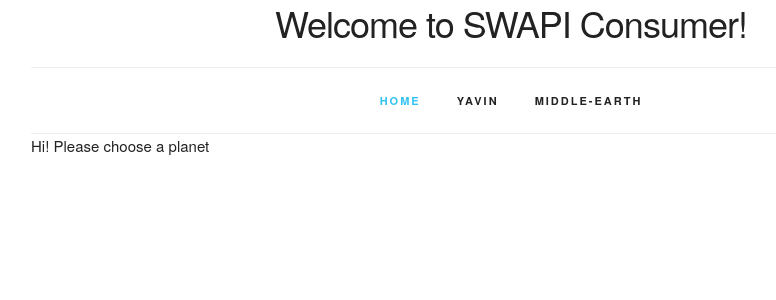
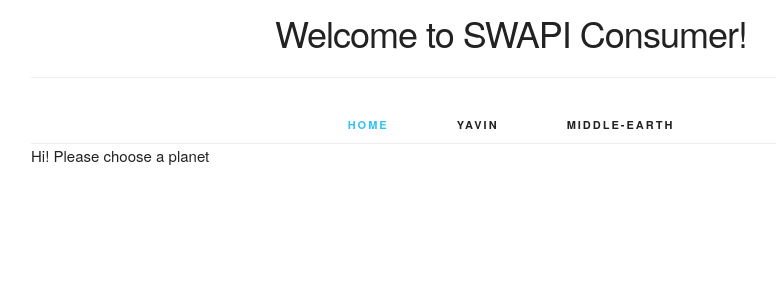
Before and after one commit to krzykus/SWAPI-consumer, a React (Create React App) app: page / in a window 1280 px wide. Shown: the top 300 px of the page, without its empty margins (129-905 px from the left). Built offline with nearby package versions, Linux system fonts and the light colour scheme.

Commit message:
Styling, move navigation to it's own component

```diff
--- a/public/index.html
+++ b/public/index.html
@@ -30,7 +30,7 @@
   </head>
   <body>
     <noscript>You need to enable JavaScript to run this app.</noscript>
-    <div id="root" class="container"></div>
+    <div id="root"></div>
     <!--
       This HTML file is a template.
       If you open it directly in the browser, you will see an empty page.
--- a/src/App.css
+++ b/src/App.css
@@ -1,8 +1,53 @@
+.App.container {
+  margin-top: 1rem;
+}
+
 /* Nav css */
+.desktop {
+  display:none;
+}
+.mobile {
+  display:block;
+}
+.navbar {
+  overflow: hidden;
+  position: relative;
+}
+.navbar-list {
+  display: none;
+  list-style: none;
+}
+.navbar-link {
+  color: black;
+  padding: 14px 16px;
+  text-decoration: none;
+  font-size: 17px;
+  display: block;
+}
+.navbar-link.active {
+  color: #33C3F0;
+}
+.navbar-list a:hover {
+  background-color: #33C3F0;
+  color: black;
+}
+
+h3 {
+  text-align: center;
+}
+@media (max-width: 749px) {
+  .navbar.mobile {
+    background-color: #eae9ea;
+    border-bottom: #dad9da 1px solid;
+  }
+  .navbar-link {
+    padding: 7px 0;
+  }
+  .navbar-list {
+    margin-top: 1.5rem;
+  }
+}
 @media (min-width: 750px) {
-  h3 {
-    text-align: center;
-  }
   .navbar {
     display: block;
     width: 100%;
@@ -16,7 +61,6 @@
     width: 100%; }
   .navbar-list {
     display: inline-block;
-    list-style: none;
     margin-bottom: 0; }
   .navbar-item {
     position: relative;
@@ -28,9 +72,12 @@
     font-weight: 600;
     letter-spacing: .2rem;
     margin: 0 18px;
-    text-decoration: none;
     line-height: 6.5rem;
     color: #222; }
-  .navbar-link.active {
-    color: #33C3F0; }
+    .desktop {
+      display: block;
+    }
+    .mobile{
+      display:none;
+    }
 }
--- a/src/App.js
+++ b/src/App.js
@@ -2,35 +2,25 @@
 import { Route, Switch, NavLink } from 'react-router-dom';
 import Planet from './Planet';
 import Main from './Main';
+import Navigation from './components/Navigation';
 import './App.css';
 
 export default props => {
   return (
-    <div className="App">
+    <div className="wrapper">
+      <Navigation className="mobile" />
+      <div className="App container">
         <header className="App-header">
           <h3>
             Welcome to SWAPI Consumer!
           </h3>
-        <nav class="navbar">
-          <div class="container">
-            <ul class="navbar-list">
-              <li class="navbar-item">
-                <NavLink to="/" className="navbar-link">Home</NavLink>
-              </li>
-              <li class="navbar-item">
-                <NavLink to="/🪐/yavin" className="navbar-link">Yavin</NavLink>
-              </li>
-              <li class="navbar-item">
-                <NavLink to="/🪐/middleearth" className="navbar-link">Middle-earth</NavLink>
-              </li>
-            </ul>
-          </div>
-        </nav>
+          <Navigation className="desktop" />
         </header>
         <Switch>
           <Route exact path="/" render={Main}/>
           <Route exact path="/🪐/:name" component={Planet}/>
         </Switch>
       </div>
+    </div>
   );
 };
--- /dev/null
+++ b/src/components/Loading.css
@@ -0,0 +1,4 @@
+.loading > img {
+    display:block;
+    margin: 0 auto;
+}
--- /dev/null
+++ b/src/components/Navigation.js
@@ -0,0 +1,25 @@
+import React from 'react';
+import { NavLink } from 'react-router-dom';
+
+
+const Navigation = ({className}) => {
+  return (
+    <nav className={'navbar '+className}>
+    <div className="container">
+      <ul className="navbar-list">
+        <li className="navbar-item">
+          <NavLink exact to="/" className="navbar-link">Home</NavLink>
+        </li>
+        <li className="navbar-item">
+          <NavLink to="/🪐/yavin" className="navbar-link">Yavin</NavLink>
+        </li>
+        <li className="navbar-item">
+          <NavLink to="/🪐/middleearth" className="navbar-link">Middle-earth</NavLink>
+        </li>
+      </ul>
+    </div>
+  </nav>
+  );
+}
+
+export default Navigation;
```
Also changed, not shown: src/components/Loading.js (added, +11 -0 lines). Lines whose indentation alone changed are shown as unchanged.
